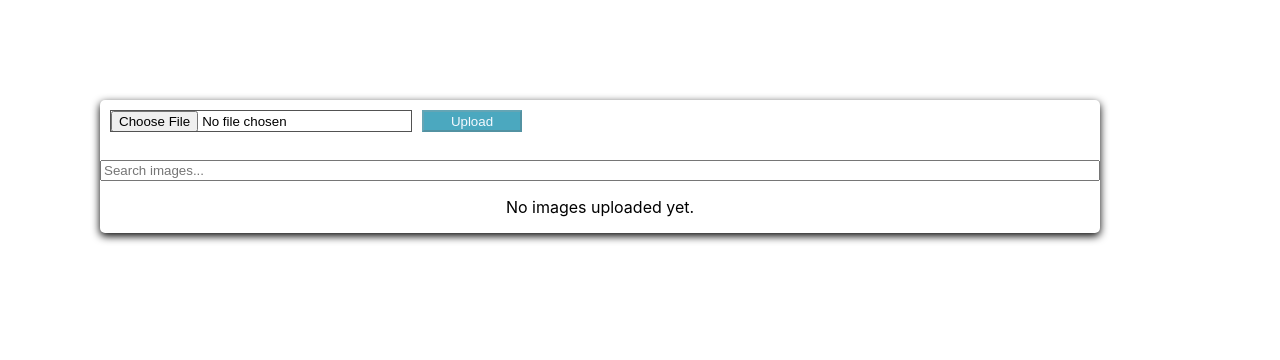
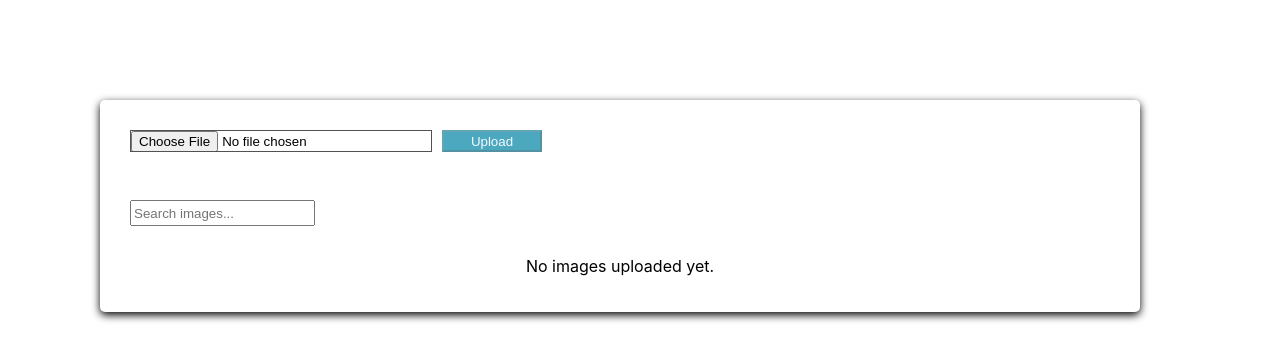
Before and after one commit to daniellmid/upload-images, a React (Create React App) app: page / in a window 1280 px wide. Shown: the top 360 px of the page. Built offline with nearby package versions, Linux system fonts and the light colour scheme.

Commit message:
other Styles applied

```diff
--- a/src/App.css
+++ b/src/App.css
@@ -8,4 +8,5 @@
   text-align: center;
   justify-content: center;
   border-radius: 5px;
+  padding: 20px;
 }
--- a/src/components/imageCard/ImageCard.css
+++ b/src/components/imageCard/ImageCard.css
@@ -43,5 +43,6 @@
     bottom: 0;
     margin: 0;
     width: 100%;
+    height: 25px;
     background:rgb(235, 234, 234)
 }
--- a/src/components/imageList/ImageList.css
+++ b/src/components/imageList/ImageList.css
@@ -1,8 +1,8 @@
 .img-container{
     display: flex;
     justify-content: left;
-    margin: 0 100px 0 100px;
+    margin: 20px 0 0 40px;
     flex-wrap: wrap;
-    gap: 15px;
+    gap: 20px;
     /* background-color: rgb(161, 2, 2); */
 }
--- a/src/components/searchBar/SearchBar.css
+++ b/src/components/searchBar/SearchBar.css
@@ -0,0 +1,11 @@
+.input-container{
+    margin-top: 10px;
+    display: flex;
+    height: 50px;
+}
+
+.input{
+    height: 20px;
+    margin: 10px;
+
+}
--- a/src/components/searchBar/SearchBar.jsx
+++ b/src/components/searchBar/SearchBar.jsx
@@ -1,4 +1,5 @@
 import React from 'react';
+import './SearchBar.css';
 
 export default function SearchBar(props){
     const { searchValue, onChange } = props
@@ -9,7 +10,8 @@ export default function SearchBar(props){
     // console.log(`Search value: ${searchValue}`);
 
     return(
-        <input className="input" type="text" placeholder="Search images..." value={searchValue} onChange={handleSearchChange}></input>
-
+        <div className="input-container">
+            <input className="input" type="text" placeholder="Search images..." value={searchValue} onChange={handleSearchChange}></input>
+        </div>
     )
 }
```
